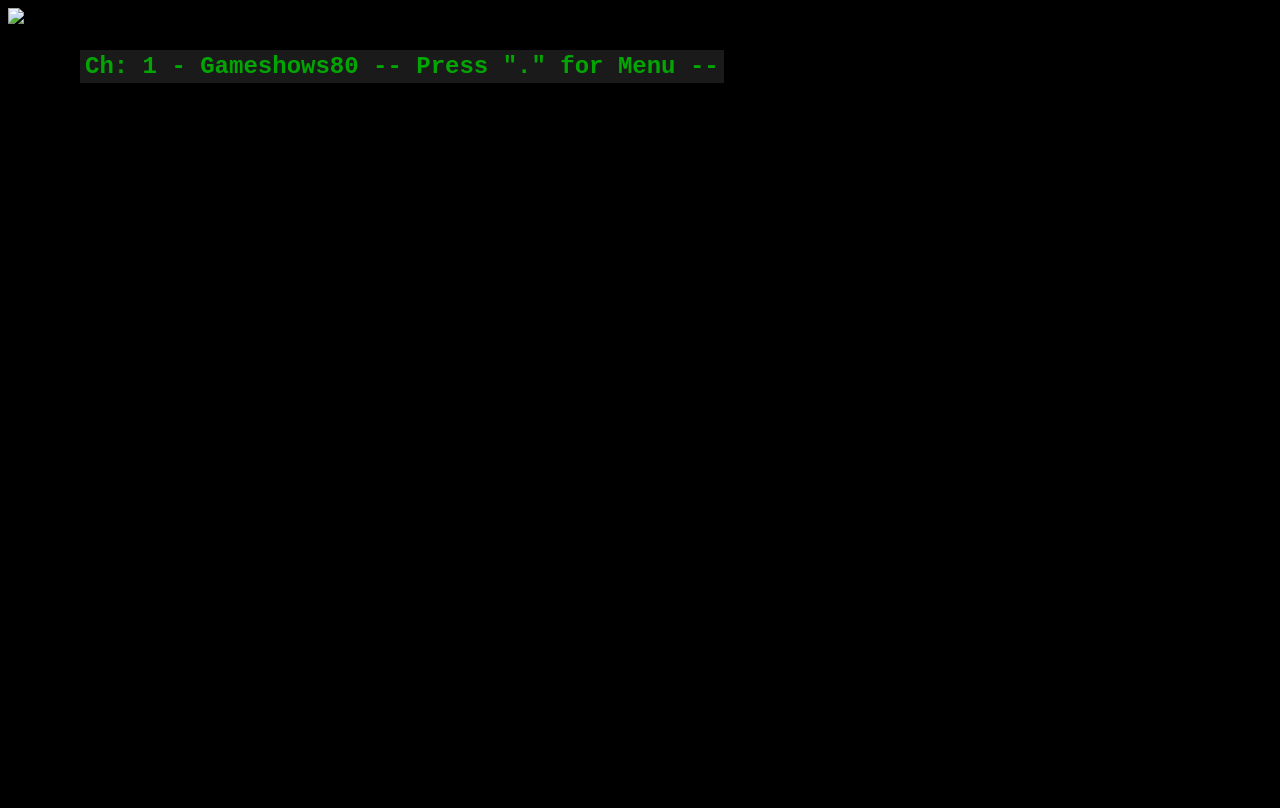
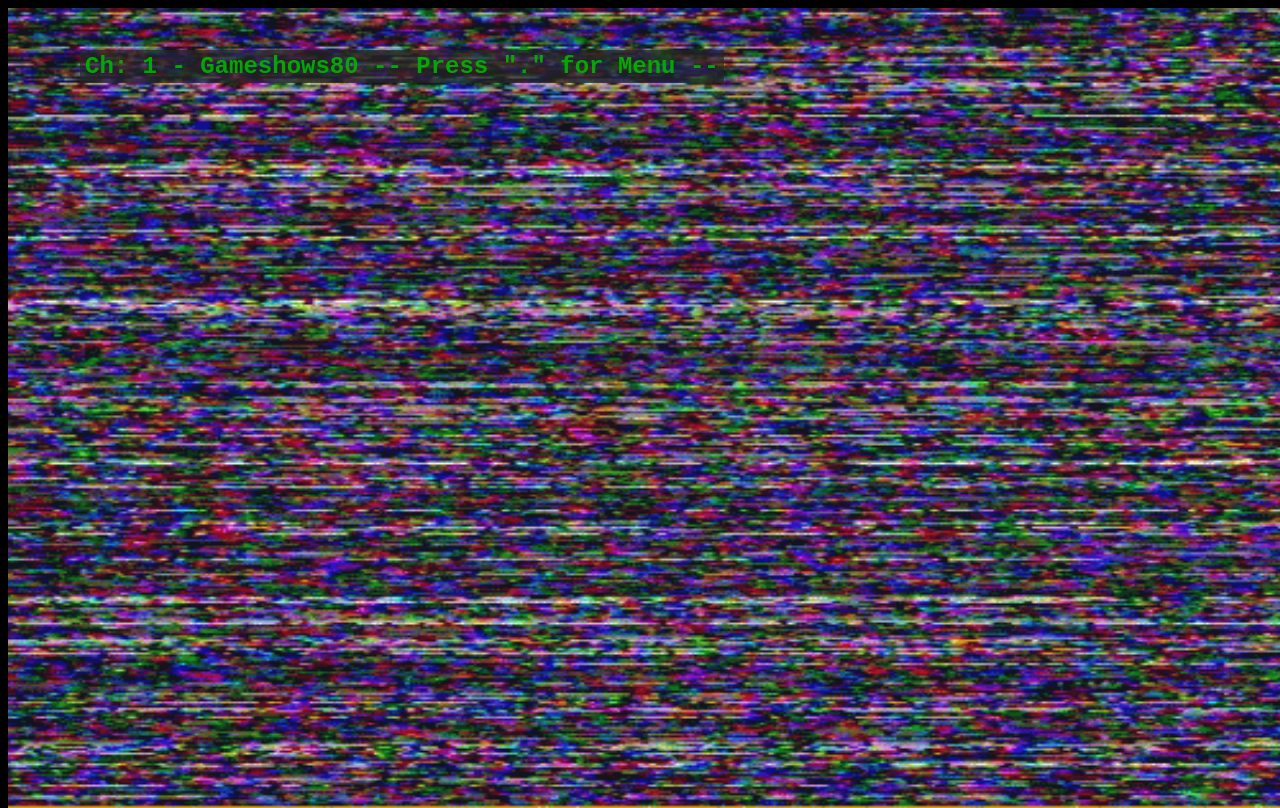
Before and after one commit to Billgonzo123/TubeSim, a website: page index.html in a window 1280 px wide. Drawn offline with Linux system fonts and the light colour scheme.

Commit message:
fix bug with missing static image

```diff
--- a/index.html
+++ b/index.html
@@ -35,7 +35,7 @@
 
 
     </audio>
-    <img id="staticImage" src="./assets/imag/static.gif" alt="tv Static"  />
+    <img id="staticImage" src="./assets/img/static.gif" alt="tv Static"  />
     <h2 id="channelNameDisplay">Error - Check console log</h2>
 
     <div id="chListDisp">
```
